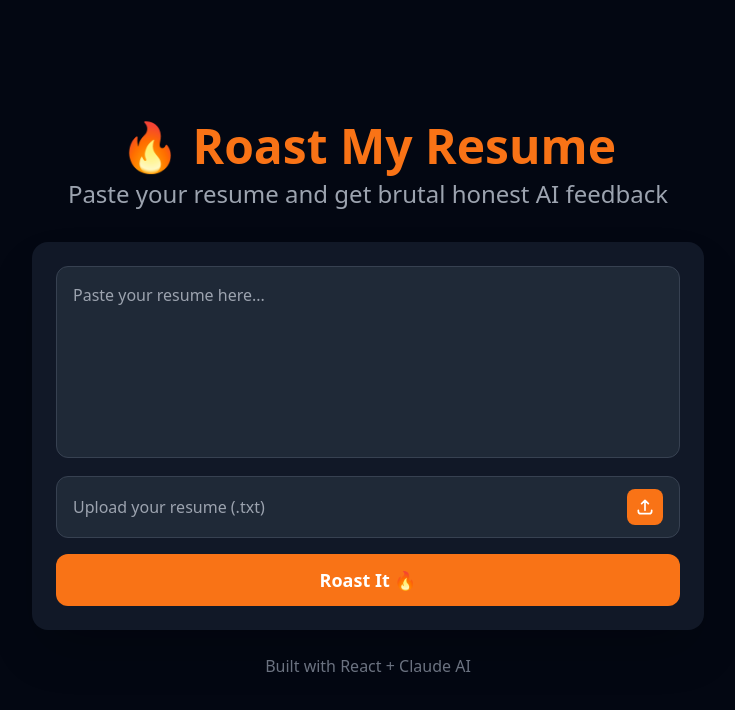
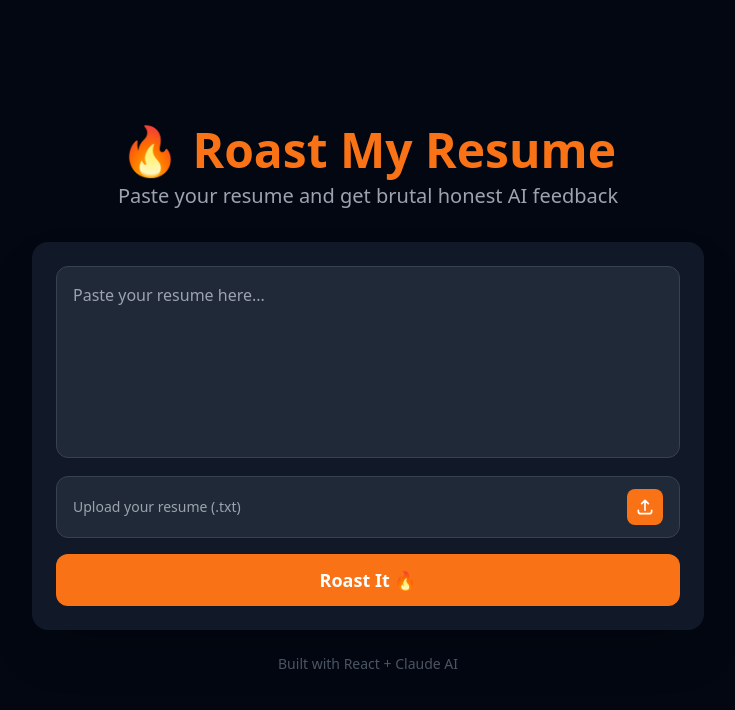
Before and after one commit to Hina-Ali32/Roast-my-resume, a React (Create React App) app: page / in a window 1280 px wide. Shown: the top 710 px of the page, without its empty margins (272-1007 px from the left). Built offline with nearby package versions, Linux system fonts and the light colour scheme.

Commit message:
clean App.js

```diff
--- a/src/App.js
+++ b/src/App.js
@@ -1,10 +1,11 @@
 import { useState } from "react";
 
 function App() {
-
   const [resume, setResume] = useState("");
   const [roast, setRoast] = useState("");
   const [loading, setLoading] = useState(false);
+  const [error, setError] = useState("");
+
   const handleRoast = async () => {
     if (!resume) {
       setError("Please paste your resume or upload a file first!");
@@ -19,7 +20,6 @@ const handleRoast = async () => {
         method: "POST",
         body: JSON.stringify({ resume })
       });
-
       const data = await response.json();
       setRoast(data.roast);
     } catch (err) {
@@ -28,29 +28,29 @@ const handleRoast = async () => {
 
     setLoading(false);
   };
+
   return (
-
     <div className="min-h-screen bg-gray-950 text-white flex flex-col items-center justify-center px-4 py-10">
 
       <h1 className="text-5xl font-bold text-orange-500 mb-2">
         🔥 Roast My Resume
       </h1>
 
-  <p className="  text-gray-400 text-2xl mb-8">
+      <p className="text-gray-400 text-xl mb-8">
         Paste your resume and get brutal honest AI feedback
       </p>
 
-  {/* Main Card */}
       <div className="w-full max-w-2xl bg-gray-900 rounded-2xl shadow-2xl p-6">
+
         <textarea
-  className="w-full h-48 bg-gray-800 text-white rounded-xl p-4 text-2xsm resize-none outline-none border border-gray-700 focus:border-orange-500 transition"
+          className="w-full h-48 bg-gray-800 text-white rounded-xl p-4 text-base resize-none outline-none border border-gray-700 focus:border-orange-500 transition"
           placeholder="Paste your resume here..."
           value={resume}
           onChange={(e) => setResume(e.target.value)}
         />
-{/* File Upload */}
+
         <div className="mt-3 flex items-center justify-between bg-gray-800 border border-gray-700 rounded-xl px-4 py-3">
-  <span className="text-gray-400 text-2xsm">
+          <span className="text-gray-400 text-sm">
             {resume ? "File loaded ✅" : "Upload your resume (.txt)"}
           </span>
           <label className="cursor-pointer">
@@ -76,27 +76,31 @@ const handleRoast = async () => {
           </label>
         </div>
 
+        {error && (
+          <div className="mt-3 bg-red-900 border border-red-500 rounded-xl px-4 py-3">
+            <p className="text-red-400 text-base font-semibold">{error}</p>
+          </div>
+        )}
+
         <button
           className="mt-4 w-full bg-orange-500 hover:bg-orange-600 text-white font-bold py-3 rounded-xl transition text-lg"
           onClick={handleRoast}
         >
           {loading ? "Roasting... 🔥" : "Roast It 🔥"}
         </button>
-{/* Result */}
+
         {roast && (
           <div className="mt-6 bg-gray-800 border border-orange-500 rounded-xl p-4">
             <h3 className="text-orange-500 font-bold text-lg mb-2">
               Here is your roast 🔥
             </h3>
-    <p className="text-gray-300 leading-relaxed">
-      {roast}
-    </p>
+            <p className="text-gray-300 leading-relaxed">{roast}</p>
           </div>
         )}
 
       </div>
- {/* Footer */}
-  <p className="mt-6 text-gray-500 text-3xs">
+
+      <p className="mt-6 text-gray-600 text-sm">
         Built with React + Claude AI
       </p>
 
```
Lines whose indentation alone changed are shown as unchanged.
